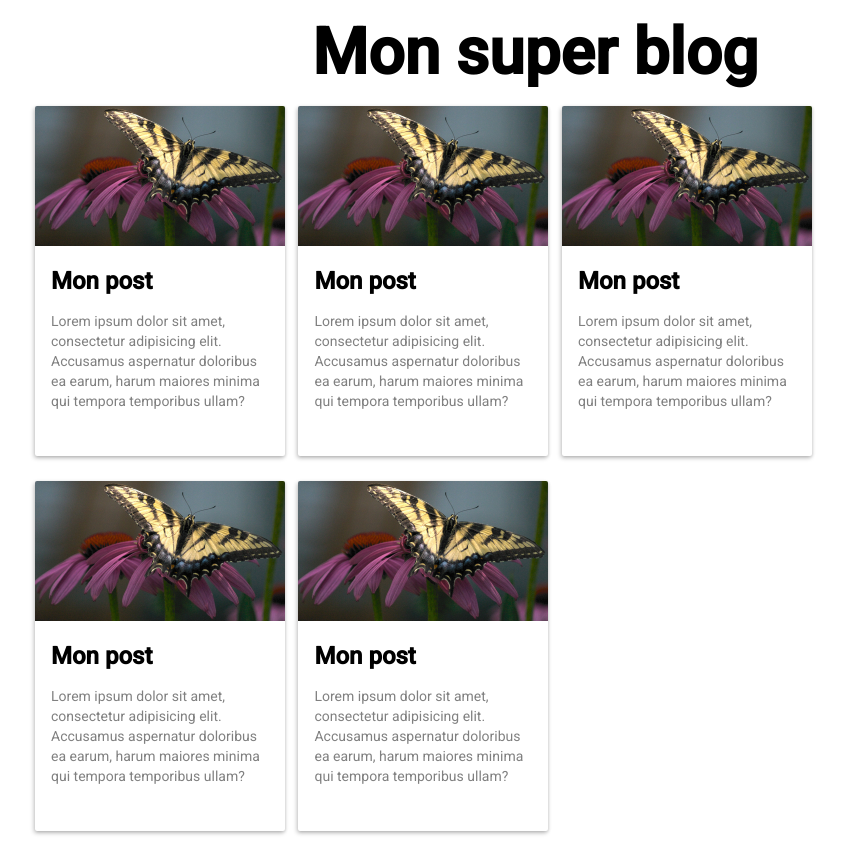
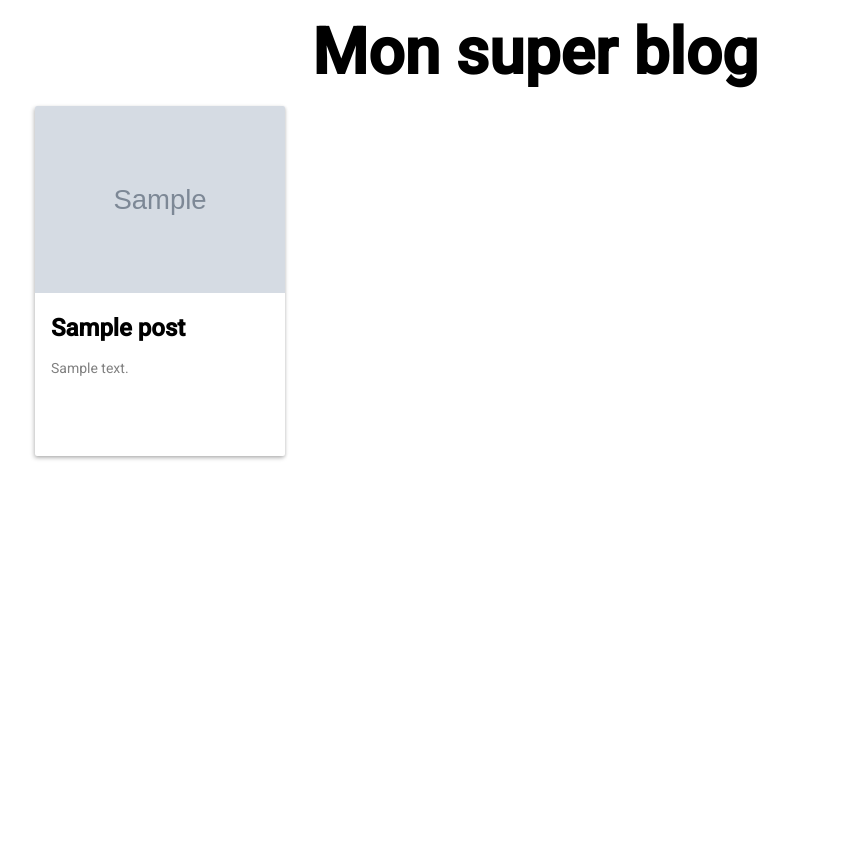
Before and after one commit to Kazdan1994/blog-nodejs-iim, a Node server app: template src/views/index.ejs in a window 1280 px wide. Shown: the whole page, without its empty margins (105-950 px from the left). After the commit the page ends 460 px from the top, so only its background shows below. Run offline with Node 20, Linux system fonts and the light colour scheme; the template is opened without the code that fills it: values that come from a table or form of the project are taken from there, others are empty; tables that the repository leaves empty hold one stand-in row (values such as "Sample post"); grey boxes marked "Sample" are stand-in pictures; some libraries are stand-ins or nearby versions.

Commit message:
feat(server): retrieve posts

```diff
--- a/src/views/index.ejs
+++ b/src/views/index.ejs
@@ -9,19 +9,21 @@
     <link rel="stylesheet" href="/css/styles.css">
 </head>
 <body>
+
 <h1>Mon super blog</h1>
 <div class="container">
-    <% for(let i = 0; i < 5; i++) { %>
-        <a href="/post">
+
+    <% posts.forEach(function (post) { %>
+        <a href="/post/<%= post.slug %>">
             <div class="card">
-                <img src="/img/visual-reverse-image-search-v2_intro.jpg" alt="">
+                <img src="<%= post.image %>" alt="">
                 <div class="card-details">
-                    <h2>Mon post</h2>
-                    <p class="text-secondary">Lorem ipsum dolor sit amet, consectetur adipisicing elit. Accusamus aspernatur doloribus ea earum, harum maiores minima qui tempora temporibus ullam?</p>
+                    <h2><%= post.title %></h2>
+                    <p class="text-secondary"><%= post.description %></p>
                 </div>
             </div>
         </a>
-    <% } %>
+    <% }) %>
 </div>
 </body>
 </html>
```
Also changed, not shown: src/routes/index.js (+7 -2 lines).
